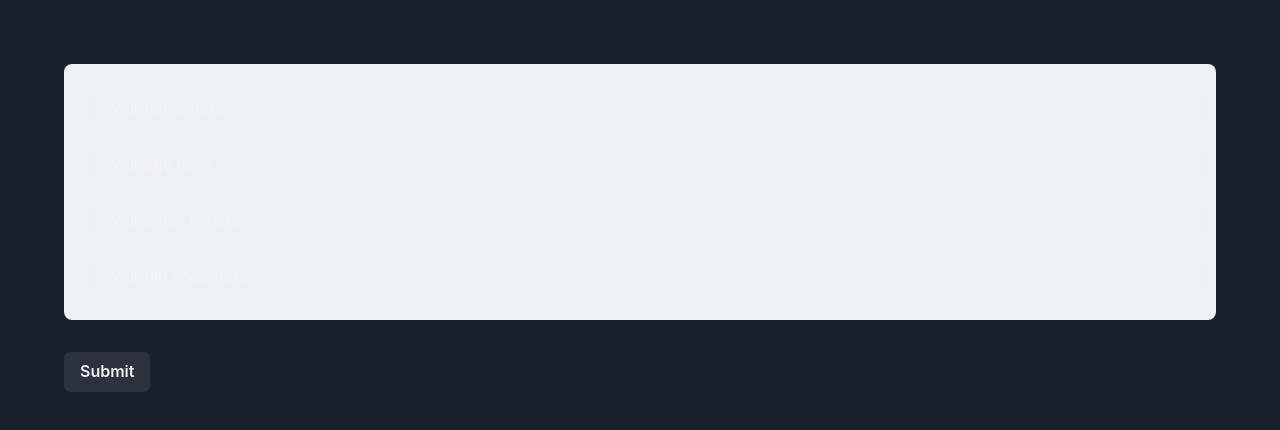
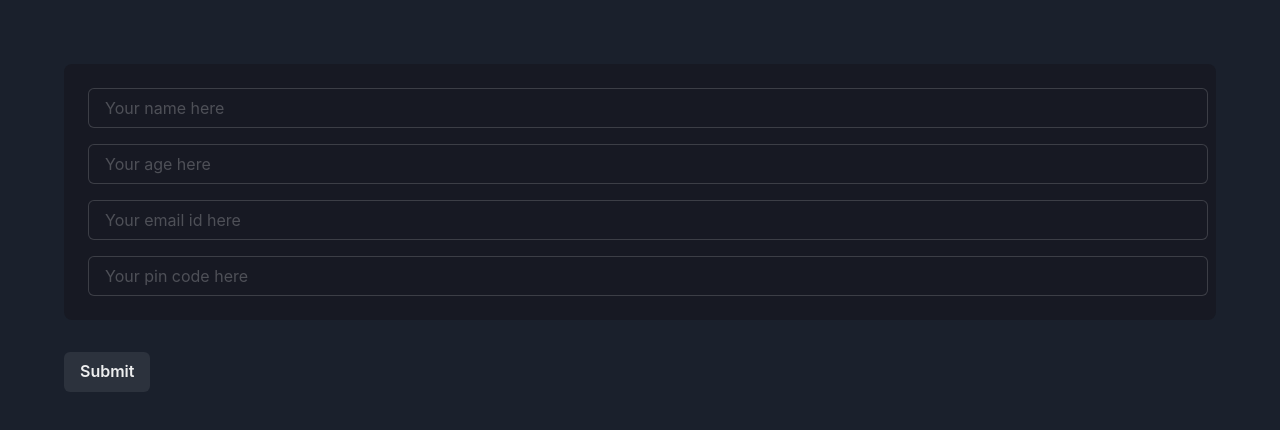
Before and after one commit to AnishDe12020/Vaccine-Checker-Frontend, a Next.js app: page / in a window 1280 px wide. Shown: the top 430 px of the page. Built offline with nearby package versions, Linux system fonts and the light colour scheme; no server answers.

Commit message:
Made the form background dynamic as per color mode

```diff
--- a/pages/index.js
+++ b/pages/index.js
@@ -1,10 +1,18 @@
 import Head from "next/head"
 import { Formik, Form, ErrorMessage } from "formik"
-import { Input, Button, Flex, Box, useToast } from "@chakra-ui/react"
+import {
+  Input,
+  Button,
+  Flex,
+  Box,
+  useToast,
+  useColorModeValue,
+} from "@chakra-ui/react"
 import { submitData } from "@/utils/db"
 
 export default function Home() {
   const toast = useToast()
+  const FormBg = useColorModeValue("gray.100", "gray.900")
   return (
     <div>
       <Head>
@@ -85,7 +93,7 @@ export default function Home() {
               <Flex
                 m={4}
                 p={4}
-                backgroundColor="gray.100"
+                backgroundColor={FormBg}
                 flexDirection="column"
                 borderRadius={8}
                 justifyContent="space-between"
```
